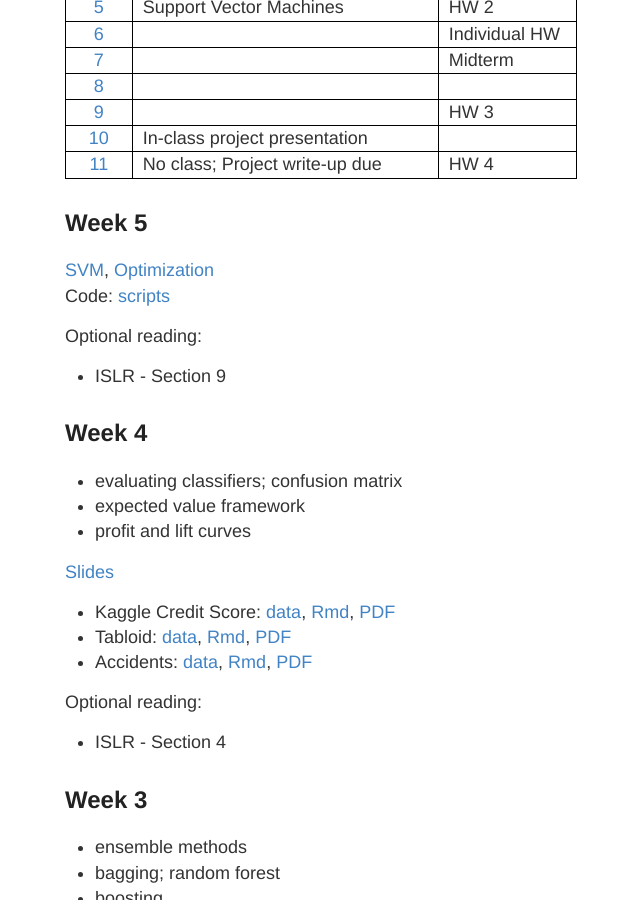
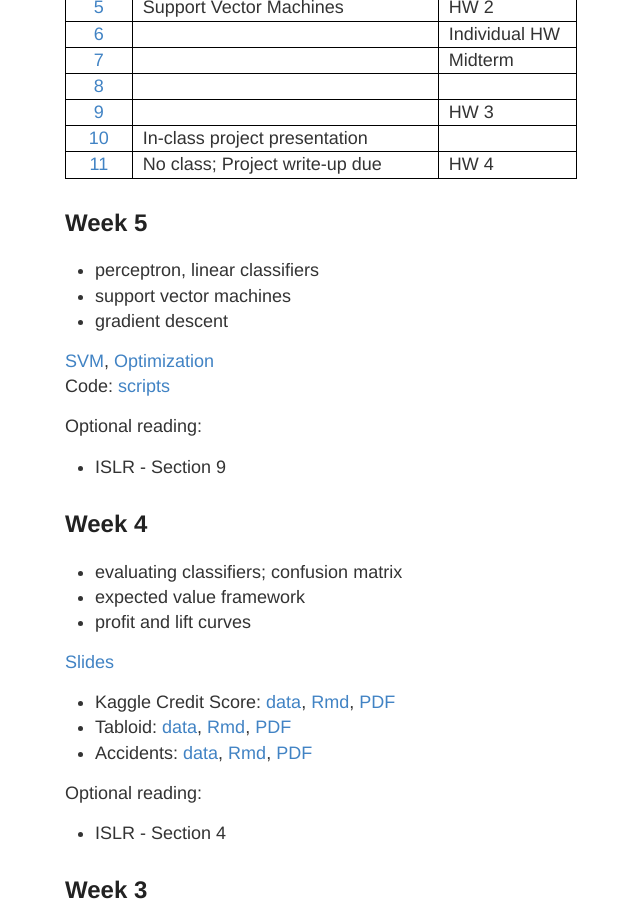
Before and after one commit to ChicagoBoothML/ML2017, a Jekyll site: the page built from lectures.md, in a window 1280 px wide and 900 px high, scrolled down 414 px. Shown: the whole window, without its empty margins (215-855 px from the left). Built offline with Jekyll 4.4.1, drawn with Linux system fonts in a browser that asks for light colours.

Commit message:
Update lectures.md

```diff
--- a/lectures.md
+++ b/lectures.md
@@ -21,6 +21,10 @@ permalink: /lectures/
 {: .mbtablestyle}
 
 ## Week 5
+
+* perceptron, linear classifiers
+* support vector machines
+* gradient descent
 
 [SVM](https://piazza.com/class_profile/get_resource/j8padvvrtd375m/jd3eu7g8pmf5pu),
 [Optimization](https://piazza.com/class_profile/get_resource/j8padvvrtd375m/jd3euomjcm36oi)
```
